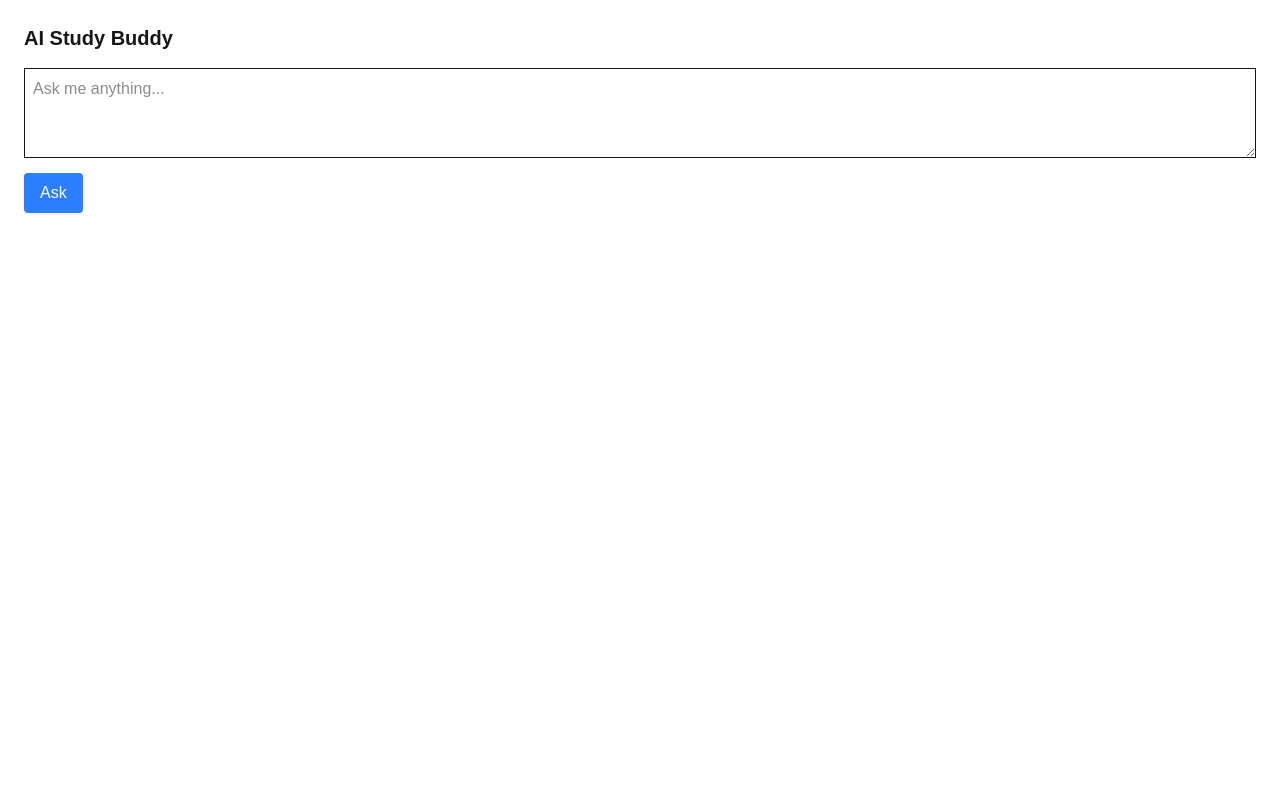
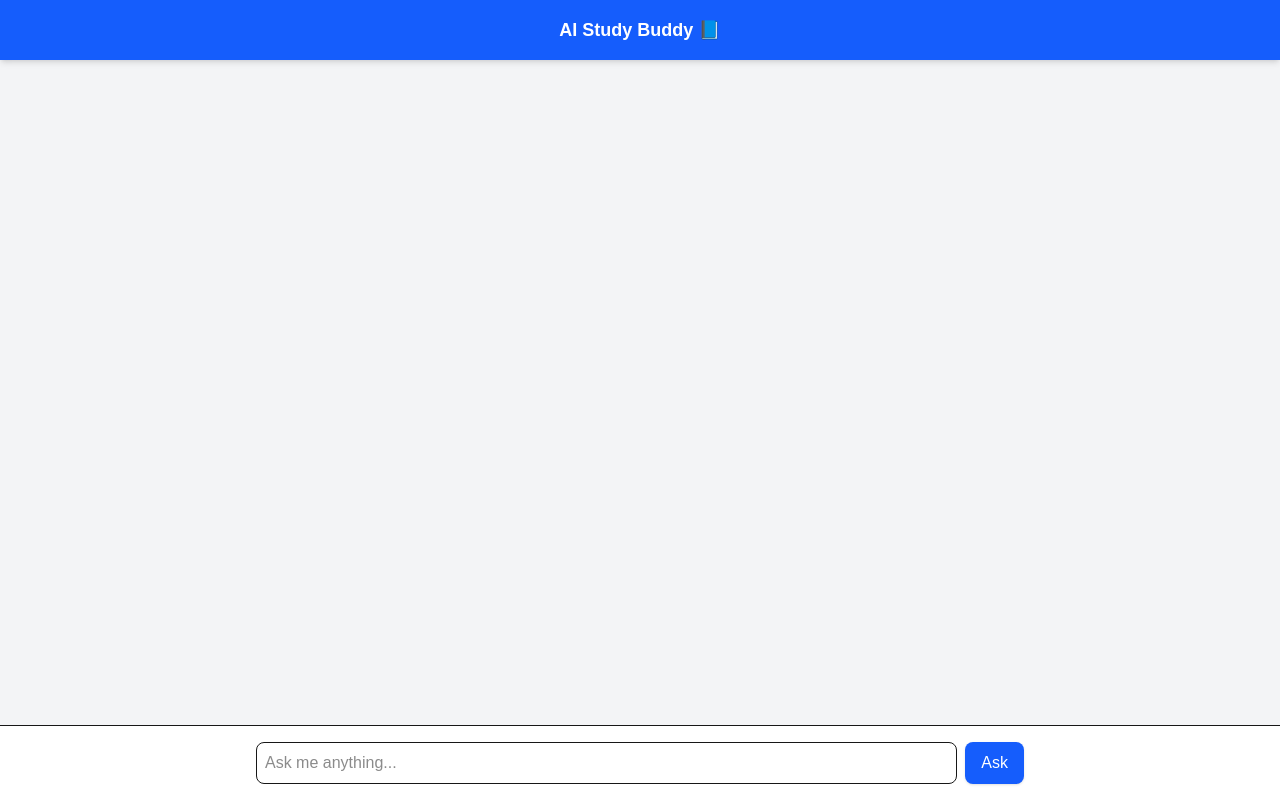
Before and after one commit to suryakumar07/student-buddy, a Next.js app: page / in a window 1280 px wide. Built offline with nearby package versions, Linux system fonts and the light colour scheme.

Commit message:
fixed issues

```diff
--- a/package.json
+++ b/package.json
@@ -10,6 +10,7 @@
   },
   "dependencies": {
     "@google/generative-ai": "^0.24.1",
+    "lucide-react": "^0.542.0",
     "next": "15.5.2",
     "react": "19.1.0",
     "react-dom": "19.1.0"
--- a/src/app/api/ask/route.ts
+++ b/src/app/api/ask/route.ts
@@ -1,37 +1,26 @@
-import { NextRequest, NextResponse } from 'next/server';
-import { GoogleGenerativeAI } from '@google/generative-ai';
+import { NextResponse } from "next/server";
+import { GoogleGenerativeAI } from "@google/generative-ai";
 
-export const runtime = 'nodejs'; // ensure Node runtime
+const genAI = new GoogleGenerativeAI(process.env.GEMINI_API_KEY!);
 
-type Lang = 'en' | 'ta';
+export async function POST(req: Request) {
+  try {
+    const { query } = await req.json();
 
-const SYSTEM_EN = `You are a concise study assistant for students. Keep answers short, clear, and exam-friendly.`;
-const SYSTEM_TA = `நீங்கள் மாணவர்களுக்கு உதவும் சுருக்கமான படிப்பு உதவியாளர். பதில்கள் தெளிவாகவும் சுருக்கமாகவும் இருக்கட்டும்.`;
-
-export async function POST(req: NextRequest) {
-  try {
-    const { prompt, lang }: { prompt: string; lang: Lang } = await req.json();
-    if (!prompt || !['en','ta'].includes(lang)) {
-      return NextResponse.json({ error: 'Bad request' }, { status: 400 });
+    if (!query) {
+      return NextResponse.json({ error: "Query is required" }, { status: 400 });
     }
 
-    const genAI = new GoogleGenerativeAI(process.env.GEMINI_API_KEY as string);
-    const model = genAI.getGenerativeModel({ model: 'gemini-1.5-pro' });
+    const model = genAI.getGenerativeModel({ model: "gemini-2.0-flash" });
 
-    const system = lang === 'en' ? SYSTEM_EN : SYSTEM_TA;
-    const translateTo = lang === 'en' ? 'English' : 'Tamil';
+    const result = await model.generateContent(query);
+    const text = result.response.text();
 
-    const result = await model.generateContent(
-      `${system}\n\nUser question:\n${prompt}\n\nRespond in ${translateTo} only.`
-    );
-    const text = result.response.text();
+    console.log("Incoming query:", query);
+
     return NextResponse.json({ text });
-  } catch (error: unknown) {
-  if (error instanceof Error) {
-    console.error("Gemini API error:", error.message);
-    return NextResponse.json({ text: "Error: " + error.message }, { status: 500 });
+  } catch (error: any) {
+    console.error("API Error:", error);
+    return NextResponse.json({ error: error.message }, { status: 500 });
   }
-  console.error("Gemini API error:", error);
-  return NextResponse.json({ text: "Unknown error" }, { status: 500 });
 }
-}
--- a/src/app/page.tsx
+++ b/src/app/page.tsx
@@ -2,48 +2,82 @@
 import { useState } from "react";
 
 export default function Home() {
-  const [query, setQuery] = useState("");
-  const [response, setResponse] = useState("");  // ✅ add this
-  const [loading, setLoading] = useState(false); // ✅ add this
+  const [input, setInput] = useState("");
+  const [messages, setMessages] = useState<{ role: "user" | "ai"; text: string }[]>([]);
+  const [loading, setLoading] = useState(false);
 
-  const handleAsk = async () => {
+  async function handleAsk() {
+    if (!input.trim()) return;
+    setMessages((prev) => [...prev, { role: "user", text: input }]);
     setLoading(true);
 
-    const res = await fetch("/api/generate", {
+    const res = await fetch("/api/ask", {
       method: "POST",
       headers: { "Content-Type": "application/json" },
-      body: JSON.stringify({ query }),
+      body: JSON.stringify({ query: input }),
     });
 
     const data = await res.json();
-    setResponse(data.text); // ✅ now works
+    if (res.ok) {
+      setMessages((prev) => [...prev, { role: "ai", text: data.text }]);
+    } else {
+      setMessages((prev) => [...prev, { role: "ai", text: "⚠️ " + (data.error || "Something went wrong") }]);
+    }
+
+    setInput("");
     setLoading(false);
-  };
+  }
 
   return (
-    <main className="p-6">
-      <h1 className="text-xl font-bold">AI Study Buddy</h1>
-      <textarea
-        className="border p-2 w-full mt-4"
-        rows={3}
-        value={query}
-        onChange={(e) => setQuery(e.target.value)}
+    <div className="flex flex-col h-screen bg-gray-100">
+      {/* Header */}
+      <header className="p-4 bg-blue-600 text-white font-bold text-lg shadow-md text-center">
+        AI Study Buddy 📘
+      </header>
+
+      {/* Chat Area */}
+      <div className="flex-1 overflow-y-auto p-6 flex justify-center">
+        <div className="w-full max-w-3xl space-y-4">
+          {messages.map((msg, idx) => (
+            <div
+              key={idx}
+              className={`p-3 rounded-2xl max-w-[80%] ${
+                msg.role === "user"
+                  ? "bg-blue-500 text-white ml-auto"
+                  : "bg-green-100 text-green-900"
+              }`}
+            >
+              {msg.text}
+            </div>
+          ))}
+
+          {loading && (
+            <div className="p-3 rounded-2xl bg-green-100 text-green-900 w-fit">
+              ✍️ Thinking...
+            </div>
+          )}
+        </div>
+      </div>
+
+      {/* Input Area */}
+      <div className="p-4 border-t bg-white flex gap-2 justify-center">
+        <div className="w-full max-w-3xl flex gap-2">
+          <input
+            value={input}
+            onChange={(e) => setInput(e.target.value)}
+            onKeyDown={(e) => e.key === "Enter" && handleAsk()}
+            className="flex-1 p-2 border rounded-lg focus:outline-none"
             placeholder="Ask me anything..."
           />
           <button
-        className="bg-blue-500 text-white px-4 py-2 rounded mt-2"
             onClick={handleAsk}
             disabled={loading}
+            className="bg-blue-600 text-white px-4 py-2 rounded-lg shadow hover:bg-blue-700"
           >
-        {loading ? "Thinking..." : "Ask"}
+            {loading ? "..." : "Ask"}
           </button>
-
-      {response && (
-        <div className="mt-4 p-3 border rounded bg-gray-100">
-          <strong>Answer:</strong>
-          <p>{response}</p>
         </div>
-      )}
-    </main>
+      </div>
+    </div>
   );
 }
```
Also changed, not shown: 1 other file (tests, documents, lock files or other folders). Lines whose indentation alone changed are shown as unchanged.
